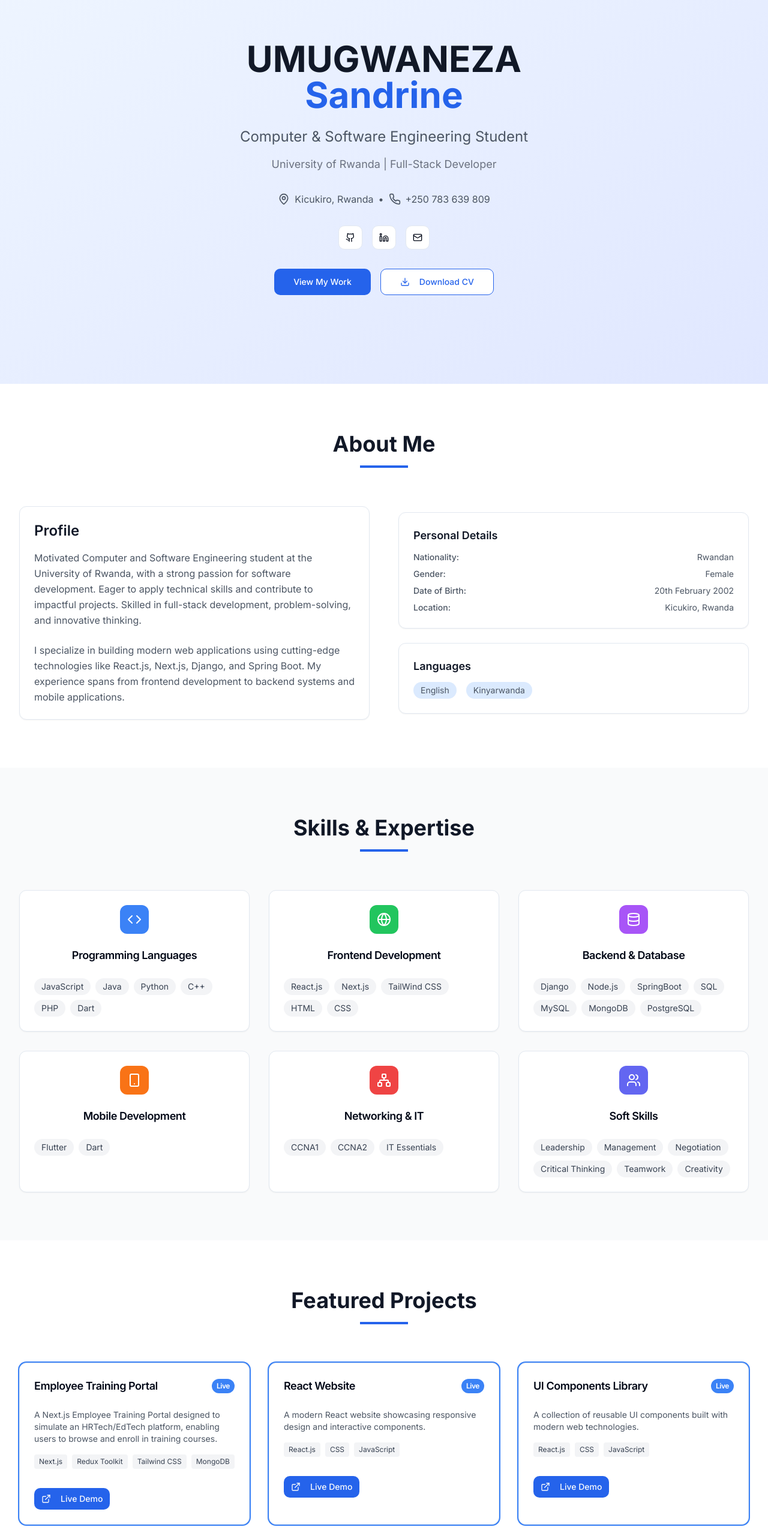
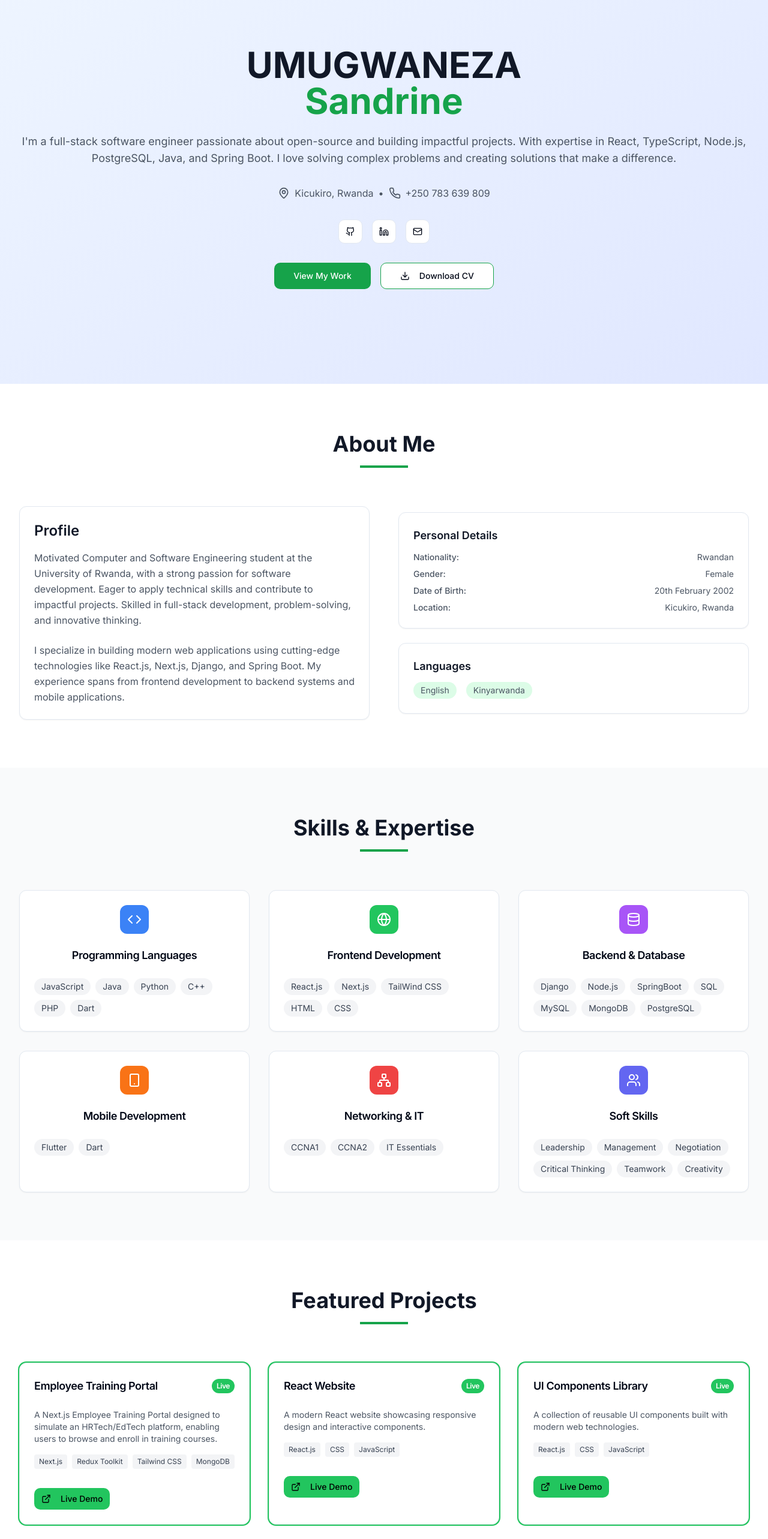
Before and after one commit to usandrine/My_Portfolio, a Next.js app: page / in a window 1280 px wide. Shown: the part 160-2726 px from the top of the page at 60% size. Built offline with nearby package versions, Linux system fonts and the light colour scheme.

Commit message:
changed some styles

```diff
--- a/app/components/About.tsx
+++ b/app/components/About.tsx
@@ -15,7 +15,7 @@ export default function About() {
           className="text-center mb-16"
         >
           <h2 className="text-3xl md:text-4xl font-bold text-gray-900 dark:text-white mb-4">About Me</h2>
-          <div className="w-20 h-1 bg-blue-600 mx-auto"></div>
+          <div className="w-20 h-1 bg-green-600 mx-auto"></div>
         </motion.div>
 
         <div className="grid md:grid-cols-2 gap-12 items-center">
@@ -77,8 +77,8 @@ export default function About() {
               <CardContent className="p-0">
                 <h4 className="text-lg font-semibold text-gray-900 dark:text-white mb-3">Languages</h4>
                 <div className="flex space-x-4 text-sm text-gray-600 dark:text-gray-300">
-                  <span className="bg-blue-100 dark:bg-blue-900/30 px-3 py-1 rounded-full">English</span>
-                  <span className="bg-blue-100 dark:bg-blue-900/30 px-3 py-1 rounded-full">Kinyarwanda</span>
+                  <span className="bg-green-100 dark:bg-green-900/30 px-3 py-1 rounded-full">English</span>
+                  <span className="bg-green-100 dark:bg-green-900/30 px-3 py-1 rounded-full">Kinyarwanda</span>
                 </div>
               </CardContent>
             </Card>
--- a/app/components/Certifications.tsx
+++ b/app/components/Certifications.tsx
@@ -37,7 +37,7 @@ export default function Certifications() {
           <h2 className="text-3xl md:text-4xl font-bold text-gray-900 dark:text-white mb-4">
             Certifications & Training
           </h2>
-          <div className="w-20 h-1 bg-blue-600 mx-auto"></div>
+          <div className="w-20 h-1 bg-green-600 mx-auto"></div>
         </motion.div>
 
         <div className="grid md:grid-cols-2 gap-8">
--- a/app/components/Contact.tsx
+++ b/app/components/Contact.tsx
@@ -52,7 +52,7 @@ export default function Contact() {
           className="text-center mb-16"
         >
           <h2 className="text-3xl md:text-4xl font-bold text-gray-900 dark:text-white mb-4">Get In Touch</h2>
-          <div className="w-20 h-1 bg-blue-600 mx-auto mb-4"></div>
+          <div className="w-20 h-1 bg-green-600 mx-auto mb-4"></div>
           <p className="text-gray-600 dark:text-gray-300 max-w-2xl mx-auto">
             I'm always open to discussing new opportunities, collaborations, or just having a chat about technology and
             software development.
@@ -73,7 +73,7 @@ export default function Contact() {
               <CardContent className="space-y-4">
                 {contactInfo.map((info) => (
                   <div key={info.label} className="flex items-center space-x-3">
-                    <div className="w-10 h-10 bg-blue-500 rounded-lg flex items-center justify-center">
+                    <div className="w-10 h-10 bg-green-500 rounded-lg flex items-center justify-center">
                       <info.icon className="h-5 w-5 text-white" />
                     </div>
                     <div>
@@ -120,7 +120,7 @@ export default function Contact() {
                   <Input type="email" placeholder="Email Address" />
                   <Input placeholder="Subject" />
                   <Textarea placeholder="Your Message" rows={5} />
-                  <Button className="w-full bg-blue-600 hover:bg-blue-700">Send Message</Button>
+                  <Button className="w-full bg-green-600 hover:bg-green-700">Send Message</Button>
                 </form>
               </CardContent>
             </Card>
--- a/app/components/Education.tsx
+++ b/app/components/Education.tsx
@@ -42,7 +42,7 @@ export default function Education() {
           className="text-center mb-16"
         >
           <h2 className="text-3xl md:text-4xl font-bold text-gray-900 dark:text-white mb-4">Education</h2>
-          <div className="w-20 h-1 bg-blue-600 mx-auto"></div>
+          <div className="w-20 h-1 bg-green-600 mx-auto"></div>
         </motion.div>
 
         <div className="space-y-8">
@@ -58,12 +58,12 @@ export default function Education() {
                 <CardHeader>
                   <div className="flex items-start justify-between">
                     <div className="flex items-center space-x-3">
-                      <div className="w-12 h-12 bg-blue-500 rounded-lg flex items-center justify-center">
+                      <div className="w-12 h-12 bg-green-500 rounded-lg flex items-center justify-center">
                         <GraduationCap className="h-6 w-6 text-white" />
                       </div>
                       <div>
                         <CardTitle className="text-lg">{edu.degree}</CardTitle>
-                        <p className="text-blue-600 dark:text-blue-400 font-medium">{edu.institution}</p>
+                        <p className="text-green-600 dark:text-green-400 font-medium">{edu.institution}</p>
                       </div>
                     </div>
                     <div className="text-right">
@@ -75,7 +75,7 @@ export default function Education() {
                         className={`px-3 py-1 rounded-full text-xs font-medium ${
                           edu.status === "In Progress"
                             ? "bg-green-100 text-green-800 dark:bg-green-900/30 dark:text-green-400"
-                            : "bg-blue-100 text-blue-800 dark:bg-blue-900/30 dark:text-blue-400"
+                            : "bg-blue-100 text-green-800 dark:bg-blue-900/30 dark:text-green-400"
                         }`}
                       >
                         {edu.status}
--- a/app/components/Hero.tsx
+++ b/app/components/Hero.tsx
@@ -18,12 +18,12 @@ export default function Hero() {
           <motion.div initial={{ opacity: 0, y: 20 }} animate={{ opacity: 1, y: 0 }} transition={{ duration: 0.5 }}>
             <h1 className="text-4xl md:text-6xl font-bold text-gray-900 dark:text-white mb-6">
               UMUGWANEZA
-              <span className="block text-blue-600 dark:text-blue-400">Sandrine</span>
+              <span className="block text-green-600 dark:text-green-400">Sandrine</span>
             </h1>
-            <p className="text-xl md:text-2xl text-gray-600 dark:text-gray-300 mb-4">
-              Computer & Software Engineering Student
-            </p>
-            <p className="text-lg text-gray-500 dark:text-gray-400 mb-8">University of Rwanda | Full-Stack Developer</p>
+            <p className="text-base md:text-lg text-gray-600 dark:text-gray-300 mb-8">
+  I'm a full-stack software engineer passionate about open-source and building impactful projects. With expertise in React, TypeScript, Node.js, PostgreSQL, Java, and Spring Boot. I love solving complex problems and creating solutions that make a difference.
+</p>
+
           </motion.div>
 
           <motion.div
@@ -70,14 +70,14 @@ export default function Hero() {
             <Button
               size="lg"
               onClick={() => document.querySelector("#projects")?.scrollIntoView({ behavior: "smooth" })}
-              className="bg-blue-600 hover:bg-blue-700 text-white"
+              className="bg-green-600 hover:bg-green-700 text-white"
             >
               View My Work
             </Button>
             <Button
               variant="outline"
               size="lg"
-              className="border-blue-600 text-blue-600 hover:bg-blue-50 dark:hover:bg-blue-900/20"
+              className="border-green-600 green-blue-600 hover:bg-green-50 dark:hover:bg-green-900/20"
             >
               <Download className="h-4 w-4 mr-2" />
               Download CV
--- a/app/components/Navigation.tsx
+++ b/app/components/Navigation.tsx
@@ -42,7 +42,7 @@ export default function Navigation() {
               <button
                 key={item.href}
                 onClick={() => scrollToSection(item.href)}
-                className="text-gray-600 dark:text-gray-300 hover:text-blue-600 dark:hover:text-blue-400 transition-colors"
+                className="text-gray-600 dark:text-gray-300 hover:text-green-600 dark:hover:text-green-400 transition-colors"
               >
                 {item.label}
               </button>
@@ -70,7 +70,7 @@ export default function Navigation() {
               <button
                 key={item.href}
                 onClick={() => scrollToSection(item.href)}
-                className="block w-full text-left py-2 text-gray-600 dark:text-gray-300 hover:text-blue-600 dark:hover:text-blue-400 transition-colors"
+                className="block w-full text-left py-2 text-gray-600 dark:text-gray-300 hover:text-green-600 dark:hover:text-green-400 transition-colors"
               >
                 {item.label}
               </button>
--- a/app/components/Projects.tsx
+++ b/app/components/Projects.tsx
@@ -83,7 +83,7 @@ export default function Projects() {
           className="text-center mb-16"
         >
           <h2 className="text-3xl md:text-4xl font-bold text-gray-900 dark:text-white mb-4">Featured Projects</h2>
-          <div className="w-20 h-1 bg-blue-600 mx-auto"></div>
+          <div className="w-20 h-1 bg-green-600 mx-auto"></div>
         </motion.div>
 
         <div className="grid md:grid-cols-2 lg:grid-cols-3 gap-8">
@@ -96,13 +96,13 @@ export default function Projects() {
               viewport={{ once: true }}
             >
               <Card
-                className={`h-full hover:shadow-lg transition-shadow ${project.featured ? "ring-2 ring-blue-500" : ""}`}
+                className={`h-full hover:shadow-lg transition-shadow ${project.featured ? "ring-2 ring-green-500" : ""}`}
               >
                 <CardHeader>
                   <CardTitle className="text-lg flex items-center justify-between">
                     {project.title}
                     {project.featured && (
-                      <span className="text-xs bg-blue-500 text-white px-2 py-1 rounded-full">Live</span>
+                      <span className="text-xs bg-green-500 text-white px-2 py-1 rounded-full">Live</span>
                     )}
                   </CardTitle>
                 </CardHeader>
@@ -122,7 +122,7 @@ export default function Projects() {
 
                   <div className="flex space-x-2 pt-4">
                     {project.liveUrl && (
-                      <Button size="sm" asChild>
+                      <Button size="sm" asChild  className="bg-green-500 hover:bg-green-600 text-black" >
                         <a href={project.liveUrl} target="_blank" rel="noopener noreferrer">
                           <ExternalLink className="h-4 w-4 mr-2" />
                           Live Demo
--- a/app/components/Skills.tsx
+++ b/app/components/Skills.tsx
@@ -55,7 +55,7 @@ export default function Skills() {
           className="text-center mb-16"
         >
           <h2 className="text-3xl md:text-4xl font-bold text-gray-900 dark:text-white mb-4">Skills & Expertise</h2>
-          <div className="w-20 h-1 bg-blue-600 mx-auto"></div>
+          <div className="w-20 h-1 bg-green-600 mx-auto"></div>
         </motion.div>
 
         <div className="grid md:grid-cols-2 lg:grid-cols-3 gap-8">
```
